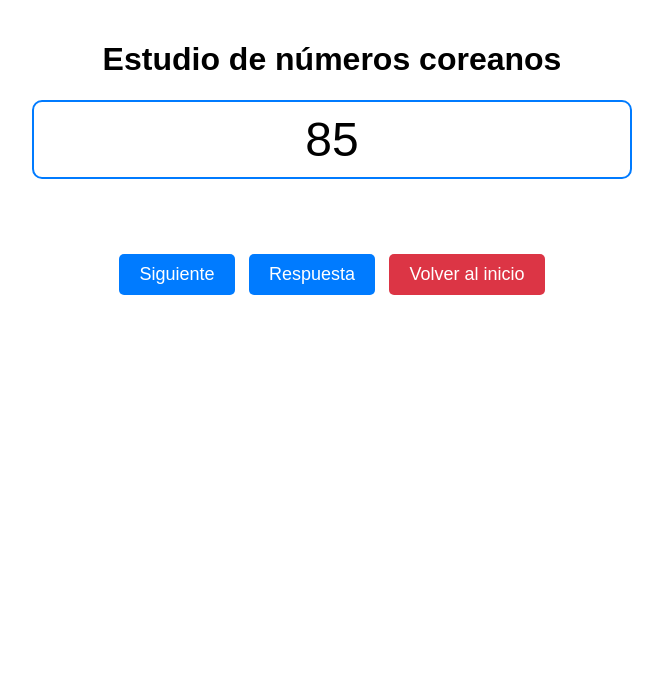
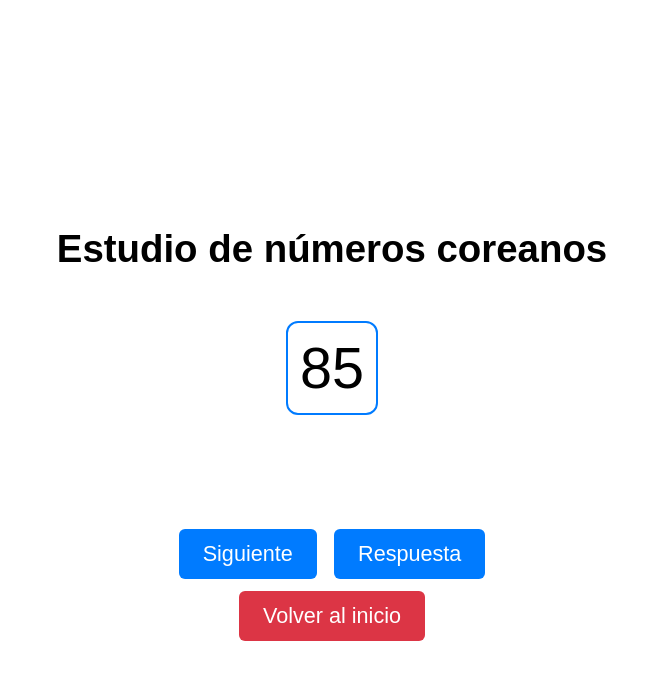
Before and after one commit to Nam3245/estudio_numero_coreano, a plain HTML site: page index.html in a window 1280 px wide. Both pictures are taken after a click on the button "Comenzar". Shown: the whole page, without its empty margins (308-971 px from the left). Drawn offline with Linux system fonts and the light colour scheme.

Commit message:
Update index.html

```diff
--- a/index.html
+++ b/index.html
@@ -5,40 +5,51 @@
     <meta name="viewport" content="width=device-width, initial-scale=1.0">
     <title>Estudio de números coreanos</title>
     <style>
+        html {
+            font-size: 120%; /* 기본 폰트 크기를 20% 증가 */
+        }
         body {
             font-family: 'Nanum Gothic', Arial, sans-serif;
             text-align: center;
-            padding: 20px;
-            max-width: 600px;
+            padding: 24px; /* 20% 증가 */
+            max-width: 720px; /* 20% 증가 */
             margin: 0 auto;
+            display: flex;
+            flex-direction: column;
+            justify-content: center;
+            align-items: center;
+            min-height: 100vh; /* 화면 전체 높이 사용 */
         }
         .screen {
             display: none;
+            width: 100%;
         }
         .active {
-            display: block;
+            display: flex;
+            flex-direction: column;
+            align-items: center;
         }
         #number {
-            font-size: 48px;
-            margin: 20px 0;
-            padding: 10px;
-            border: 2px solid #007bff;
-            border-radius: 10px;
+            font-size: 57.6px; /* 20% 증가 */
+            margin: 24px 0; /* 20% 증가 */
+            padding: 12px; /* 20% 증가 */
+            border: 2.4px solid #007bff; /* 20% 증가 */
+            border-radius: 12px; /* 20% 증가 */
         }
         #answer {
-            font-size: 24px;
-            margin: 20px 0;
+            font-size: 28.8px; /* 20% 증가 */
+            margin: 24px 0; /* 20% 증가 */
             color: #28a745;
-            min-height: 30px;
+            min-height: 36px; /* 20% 증가 */
         }
         button {
-            font-size: 18px;
-            margin: 5px;
-            padding: 10px 20px;
+            font-size: 21.6px; /* 20% 증가 */
+            margin: 6px; /* 20% 증가 */
+            padding: 12px 24px; /* 20% 증가 */
             background-color: #007bff;
             color: white;
             border: none;
-            border-radius: 5px;
+            border-radius: 6px; /* 20% 증가 */
             cursor: pointer;
             transition: background-color 0.3s;
         }
@@ -50,10 +61,10 @@
             cursor: not-allowed;
         }
         input {
-            font-size: 16px;
-            padding: 5px;
-            margin: 5px;
-            width: 50px;
+            font-size: 19.2px; /* 20% 증가 */
+            padding: 6px; /* 20% 증가 */
+            margin: 6px; /* 20% 증가 */
+            width: 60px; /* 20% 증가 */
         }
         #backToStartBtn {
             background-color: #dc3545;
@@ -61,11 +72,11 @@
         #backToStartBtn:hover {
             background-color: #c82333;
         }
-        @media (max-width: 480px) {
-            body { padding: 10px; }
-            #number { font-size: 36px; }
-            #answer { font-size: 20px; }
-            button { font-size: 16px; padding: 8px 16px; }
+        @media (max-width: 576px) { /* 20% 증가된 480px */
+            body { padding: 12px; } /* 20% 증가 */
+            #number { font-size: 43.2px; } /* 20% 증가 */
+            #answer { font-size: 24px; } /* 20% 증가 */
+            button { font-size: 19.2px; padding: 9.6px 19.2px; } /* 20% 증가 */
         }
     </style>
 </head>
@@ -92,13 +103,16 @@
     <div id="gameScreen" class="screen">
         <div id="number" aria-live="polite"></div>
         <div id="answer" aria-live="polite"></div>
-        <button id="nextBtn" onclick="generateNumber()">Siguiente</button>
-        <button id="answerBtn" onclick="showAnswerAndPlay()">Respuesta</button>
+        <div>
+            <button id="nextBtn" onclick="generateNumber()">Siguiente</button>
+            <button id="answerBtn" onclick="showAnswerAndPlay()">Respuesta</button>
+        </div>
         <button id="backToStartBtn" onclick="backToStart()">Volver al inicio</button>
         <audio id="audioPlayer"></audio>
     </div>
 
     <script>
+        // JavaScript 코드는 이전과 동일합니다.
         const sinoKoreanNumbers = {
             0:"영", 1:"일", 2:"이", 3:"삼", 4:"사", 5:"오", 6:"육", 7:"칠", 8:"팔", 9:"구", 10:"십",
             20:"이십", 30:"삼십", 40:"사십", 50:"오십", 60:"육십", 70:"칠십", 80:"팔십", 90:"구십"
@@ -164,7 +178,6 @@
         function backToStart() {
             document.getElementById('gameScreen').classList.remove('active');
             document.getElementById('startScreen').classList.add('active');
-            // 필요한 경우 여기에 추가적인 초기화 로직을 넣을 수 있습니다.
         }
 
         // 키보드 접근성 개선
```
